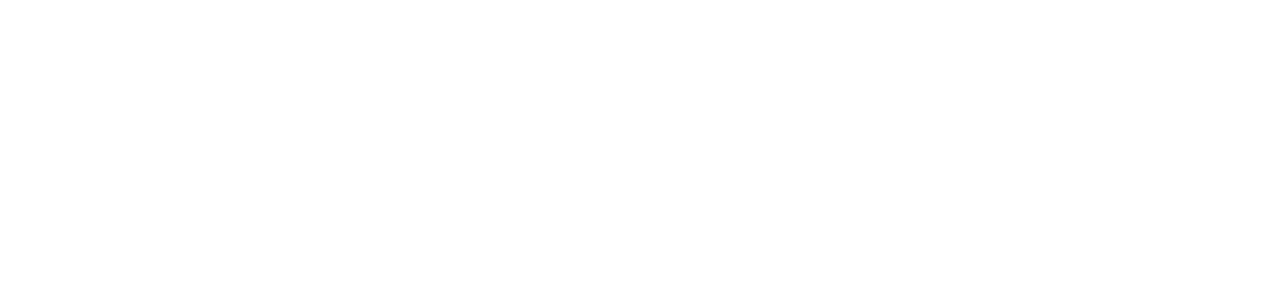
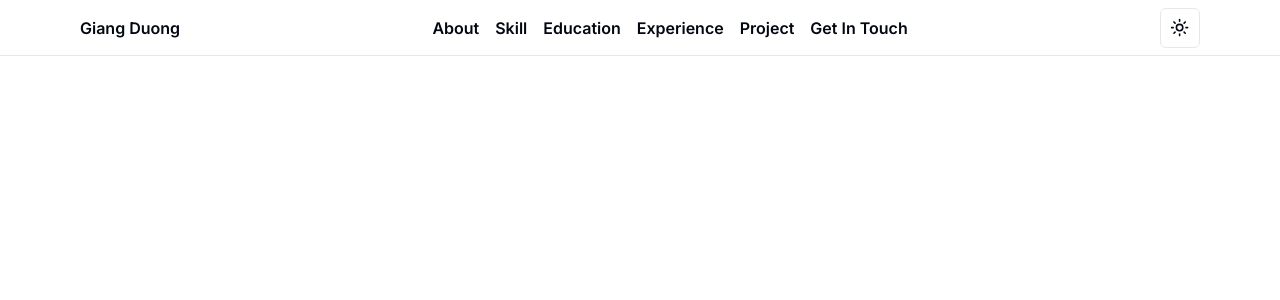
Before and after one commit to giangduong1209/portfolio, a Next.js app: page / in a window 1280 px wide. Shown: the top 300 px of the page. Built offline with nearby package versions, Linux system fonts and the light colour scheme.

Commit message:
feat: add navbar desktop

```diff
--- a/package.json
+++ b/package.json
@@ -14,6 +14,7 @@
     "@radix-ui/react-slot": "^1.0.2",
     "class-variance-authority": "^0.7.0",
     "clsx": "^2.1.0",
+    "framer-motion": "^11.0.8",
     "lucide-react": "^0.344.0",
     "next": "14.1.0",
     "next-themes": "^0.2.1",
--- a/src/app/layout.tsx
+++ b/src/app/layout.tsx
@@ -1,8 +1,9 @@
 import type { Metadata } from "next";
 import { Inter } from "next/font/google";
-import "./globals.css";
 import { ThemeProvider } from "@/components/theme-provider";
 import MaxWidthWrapper from "@/components/MaxWidthWrapper";
+import "./globals.css";
+import NavBarHeader from "@/components/NavBarHeader";
 
 const inter = Inter({ subsets: ["latin"] });
 
@@ -25,6 +26,7 @@
           enableSystem
           disableTransitionOnChange
         >
+          <NavBarHeader />
           <MaxWidthWrapper>{children}</MaxWidthWrapper>
         </ThemeProvider>
       </body>
--- /dev/null
+++ b/src/components/NavBarHeader.tsx
@@ -0,0 +1,59 @@
+import React from "react";
+import MaxWidthWrapper from "./MaxWidthWrapper";
+import Link from "next/link";
+import { ModeToggle } from "./ModeToggle";
+
+const NavBarHeader = () => {
+  return (
+    <div className="sticky h-14 top-0 inset-x-0 z-30 w-full border-b border-border bg-background/75 backdrop-blur-0 transition-all">
+      <MaxWidthWrapper>
+        <div className="flex justify-between items-center h-14 border-b border-border">
+          <Link href="/" className="flex z-40 font-semibold">
+            Giang Duong
+          </Link>
+          <div className="hidden items-center space-x-4 sm:flex">
+            <Link
+              href="#about"
+              className="font-semibold hover:text-primary transition-colors"
+            >
+              About
+            </Link>
+            <Link
+              href="#skill"
+              className="font-semibold hover:text-primary transition-colors"
+            >
+              Skill
+            </Link>
+            <Link
+              href="#education"
+              className="font-semibold hover:text-primary transition-colors"
+            >
+              Education
+            </Link>
+            <Link
+              href="#experience"
+              className="font-semibold hover:text-primary transition-colors"
+            >
+              Experience
+            </Link>
+            <Link
+              href="#project"
+              className="font-semibold hover:text-primary transition-colors"
+            >
+              Project
+            </Link>
+            <Link
+              href="#getInTouch"
+              className="font-semibold hover:text-primary transition-colors"
+            >
+              Get In Touch
+            </Link>
+          </div>
+          <ModeToggle />
+        </div>
+      </MaxWidthWrapper>
+    </div>
+  );
+};
+
+export default NavBarHeader;
```
Also changed, not shown: 1 other file (tests, documents, lock files or other folders).
